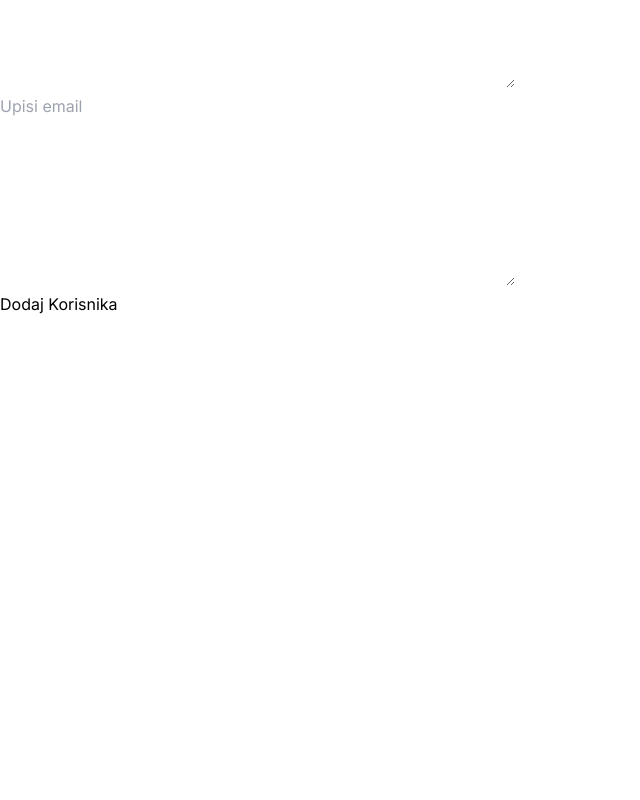
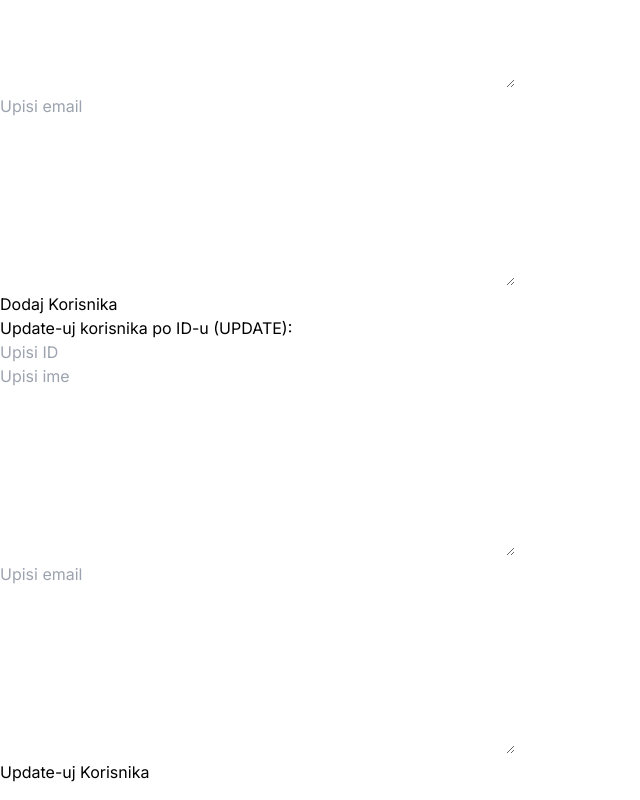
Before and after one commit to StefanVasic123/hours-of-service, a Next.js app: page / in a window 1280 px wide. Shown: the part 456-1256 px from the top of the page, without its empty margins (0-640 px from the left). Before the commit the page ends 800 px from the top, so only its background shows below. Built offline with nearby package versions, Linux system fonts and the light colour scheme; no server answers; the database is empty.

Commit message:
HSA-1 User | Update | Logic implemented

```diff
--- a/app/page.tsx
+++ b/app/page.tsx
@@ -3,6 +3,7 @@ import Link from 'next/link'
 import prisma from '@/lib/prisma'
 import UsersList from '../user/usersList.component'
 import CreateUserForm from '../user/createUserForm.component'
+import UpdateUserForm from '../user/updateUserForm.component'
 
 // rafce => create-arrow-function-component-export shortcut
 // tsafce
@@ -48,6 +49,8 @@ export default async function HomePage(props: Props) {
         </div>
         <h4>Kreiraj novu instancu u bazi podataka (POST): </h4>
         <CreateUserForm />
+        <h4>Update-uj korisnika po ID-u (UPDATE): </h4>
+        <UpdateUserForm />
       </div>
     </main>
   )
--- a/user/createUserForm.component.tsx
+++ b/user/createUserForm.component.tsx
@@ -34,7 +34,7 @@ export default function CreateUserForm() {
   return (
     <div>
       <Head>
-        <title>Create Post</title>
+        <title>Create User</title>
       </Head>
       <div>
         <form onSubmit={handleSubmit}>
--- a/user/updateUserForm.component.tsx
+++ b/user/updateUserForm.component.tsx
@@ -1,7 +1,79 @@
-import React from 'react'
+'use client'
+import React, { useState } from 'react'
+import Head from 'next/head'
 
-type Props = {}
+export default function UpdateUserForm() {
+  const [id, setId] = useState('')
+  const [name, setName] = useState('')
+  const [email, setEmail] = useState('')
+  const [error, setError] = useState('')
+  const [message, setMessage] = useState('')
 
-const UpdateUserForm = (props: Props) => {
-  return <div>UpdateUserForm</div>
+  const handleSubmit = async (e: any) => {
+    e.preventDefault()
+    setError('')
+    setMessage('')
+    if (id) {
+      // send a request to the server.
+      try {
+        const body = { name, email }
+        await fetch('/api/users/' + id, {
+          method: 'PATCH',
+          headers: { 'Content-Type': 'application/json' },
+          body: JSON.stringify(body),
+        })
+      } catch (error) {
+        console.error(error)
+      }
+    } else {
+      setError('ID is missing')
+      return
+    }
+  }
+
+  return (
+    <div>
+      <Head>
+        <title>Update User</title>
+      </Head>
+      <div>
+        <form onSubmit={handleSubmit}>
+          {error ? <div className=" error form-group">{error}</div> : null}
+          {message ? <div>{message}</div> : null}
+          <div>
+            <input
+              type="text"
+              name="id"
+              placeholder="Upisi ID"
+              value={id}
+              onChange={(e) => setId(e.target.value)}
+            />
+          </div>
+          <div>
+            <textarea
+              cols={50}
+              name="name"
+              placeholder="Upisi ime"
+              rows={8}
+              value={name}
+              onChange={(e) => setName(e.target.value)}
+            />
+          </div>
+          <div>
+            <textarea
+              cols={50}
+              name="email"
+              placeholder="Upisi email"
+              rows={8}
+              value={email}
+              onChange={(e) => setEmail(e.target.value)}
+            />
+          </div>
+          <div>
+            <button type="submit">Update-uj Korisnika</button>
+          </div>
+        </form>
+      </div>
+    </div>
+  )
 }
```
